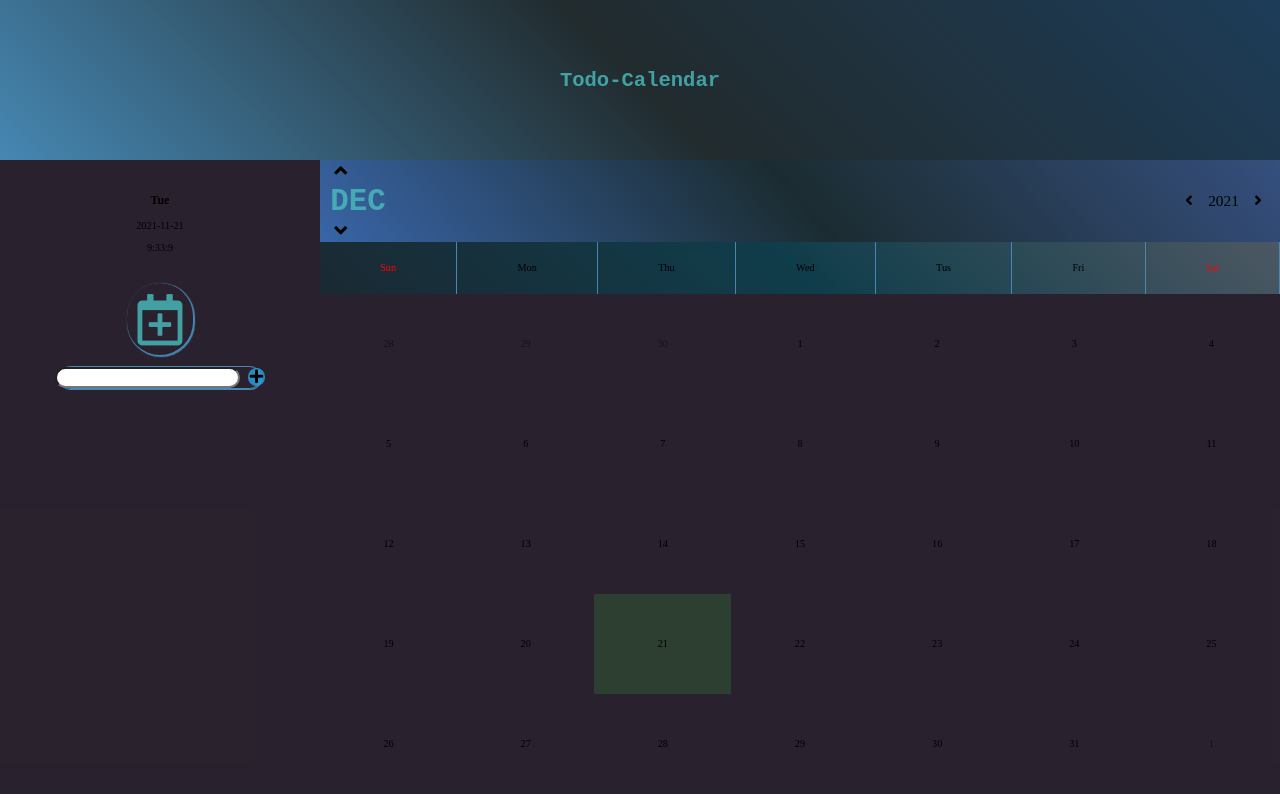
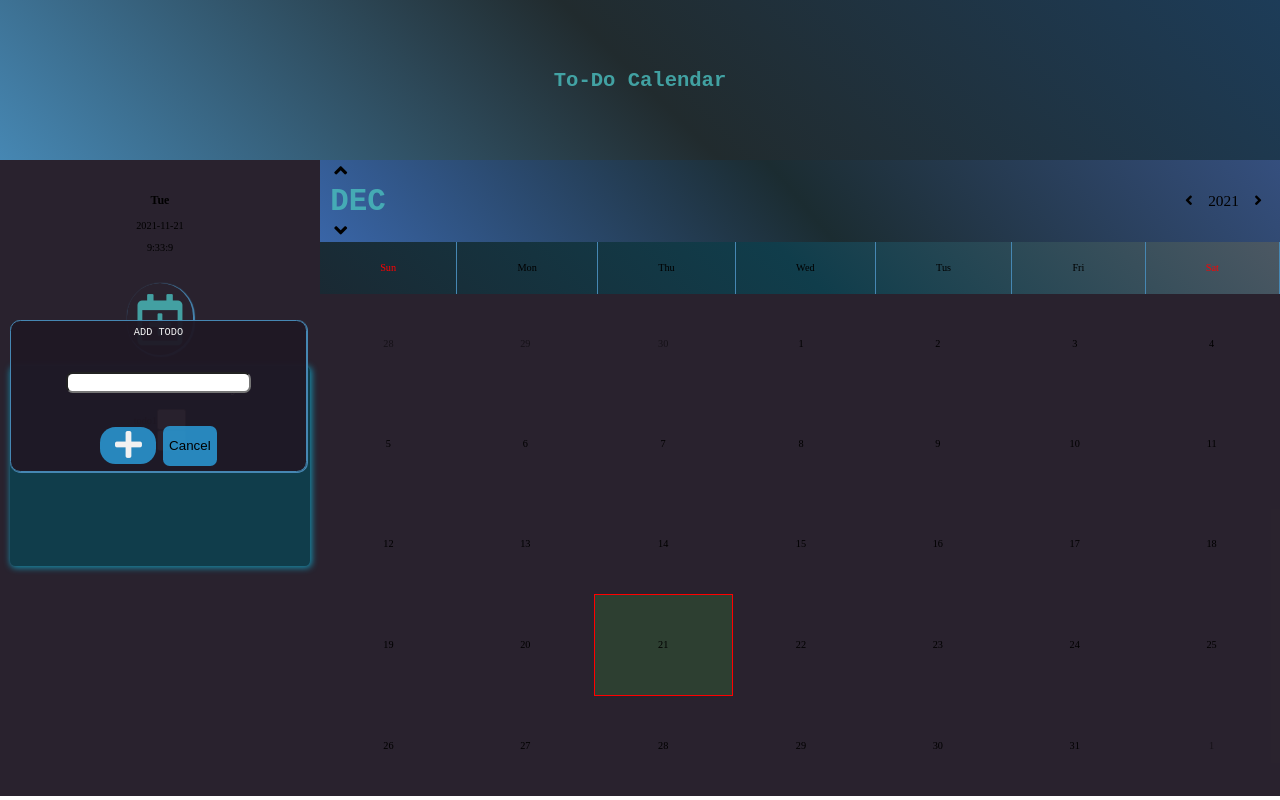
Before and after one commit to hazem-89/Todo-Calendar, a plain HTML site: page index.html in a window 1280 px wide. Both pictures are taken after a click on the icon 159 px from the left and 319 px from the top of the page. Drawn offline with Linux system fonts and the light colour scheme.

Commit message:
calendar fully working and todo list display the tasks for the chosen dy

```diff
--- a/index.html
+++ b/index.html
@@ -9,15 +9,17 @@
     <link rel="stylesheet" href="https://pro.fontawesome.com/releases/v5.10.0/css/all.css"
         integrity="sha384-AYmEC3Yw5cVb3ZcuHtOA93w35dYTsvhLPVnYs9eStHfGJvOvKxVfELGroGkvsg+p" crossorigin="anonymous" />
     <link rel="stylesheet" href="style.css">
+    <script src="./js/global.js"></script>
     <script src="./js/calendar.js"></script>
     <script src="./js/todo.js"></script>
+    <script src="./js/today.js"></script>
     <title>Todo-Calendar</title>
 </head>
 
 <body>
     <header class="header">
         <div class="main-title">
-            <h1 class="title">Todo-Calendar</h1>
+            <h1 class="title">To-Do Calendar</h1>
         </div>
     </header>
     <main class="main-container">
@@ -35,14 +37,21 @@
             <div class="todo-container">
                 <i class="far fa-calendar-plus"></i>
                 <div class="addTodo-container">
-                    <input type="text" class="todo-input">
-                    <i class="fas fa-plus"></i>
+                    <label class="addTodo-title" for="todo">Add Todo</label>
+                    <div class="todoInputs">
+                        <input type="text" class="todo-inp">
+                    </div>
+                    <div class="addTodo-btns">
+                        <i class="fas fa-plus addTodo-btn"></i>
+                        <button class="cancel-add-todo">Cancel</button>
+                    </div>
                 </div>
                 <div class="todo-list-container">
+                    <div class="todo-list-header">
+                        <h2 class="todo-list-title">Your tasks list for today</h2>
+
+                    </div>
                     <ul class="todo-list">
-                        <li></li>
-                        <li></li>
-                        <li></li>
                     </ul>
                 </div>
             </div>
--- a/js/calendar.js
+++ b/js/calendar.js
@@ -1,17 +1,40 @@
-window.addEventListener('load', maine);
+window.addEventListener('load',
+ () => {
+    const todoList = document.querySelector('.todo-list');
+    const monthDays = document.querySelector('.month-days');
+    const currMonthElement = document.querySelector('.cur-month h2');
+    const yearNum = document.querySelector('.cur-year p')
 
     // lList of the months
     const months = ['jan', 'feb', 'mar', 'apr', 'may', 'jun', 'jul', 'aug', 'sep', 'okt', 'nov', 'dec'];
 
-let shownDate;
+    const clickHandler = (dateString) => {
+        const prevSelectedDate = document.querySelector('#l'+ selectedDate);
+        prevSelectedDate.classList.remove('selected');
+        todoList.innerHTML = '';
+        const todos = todoStore[dateString]
+        if (todos) {
+            for (let i = 0; i < todos.length; i++) {
+                const todoItem = document.createElement('li');
+                todoItem.classList.add('todo-item');
+                todoItem.innerText = todos[i];
+                todoList.appendChild(todoItem);
 
-function maine() {
-    renderCalendar(new Date());
-    // displayListOfMonths()
-    addEventListeners()
+                //creat delete button
+                const deleteButton = document.createElement('button');
+                deleteButton.innerHTML = '<i class="far fa-trash"></i>';
+                deleteButton.classList.add('delete-btn');
+                todoItem.appendChild(deleteButton);
+            }
+        }
+        selectedDate = dateString;
+        const currSelectedDate = document.querySelector('#l'+ selectedDate);
+        currSelectedDate.classList.add('selected');
     }
 
+    let shownDate;
     const  renderCalendar = (date) => {
+
         shownDate = date;
         const  month = date.getMonth();
         const  year = date.getFullYear();
@@ -21,71 +44,70 @@ const  renderCalendar = (date) => {
         const numOfDaysInPrevMonth = new Date(year, month, 0).getDate();
         const numOfRows = Math.ceil((numOfDaysInMonth + daysFromPrevMonth) / 7);
         const daysFromNextMonth = numOfRows * 7 - numOfDaysInMonth - daysFromPrevMonth;
-    const today = new Date();
-    const currYear = today.getFullYear();
-    const currMonth = today.getMonth();
-    const currDate = today.getDate();
+
 
         //  find weekends days
-    const dayOfWeek = new Date().getDay();
-    console.log(dayOfWeek);
-    isWeekend = (dayOfWeek === 6) || (dayOfWeek === 0);
-    console.log(isWeekend);
+        // const dayOfWeek = new Date().getDay();
+        // console.log(dayOfWeek);
+        // isWeekend = (dayOfWeek === 6) || (dayOfWeek === 0);
+        // console.log(isWeekend);
 
-    const monthDays = document.querySelector('.month-days');
+
         monthDays.innerHTML = '';
 
         for (let i = 1 - daysFromPrevMonth; i <= numOfDaysInMonth + daysFromNextMonth; i++) {
-        let currDay = document.createElement('div');
+            const currDay = document.createElement('div');
             currDay.classList.add('month-day');
-
+            let dayDate = i;
+            let dayMonth = month;
+            let dayYear = year;
             if (i < 1) {
-            currDay.innerText = numOfDaysInPrevMonth + i;
+                dayMonth = month - 1;
+                if (dayMonth === -1 ) {
+                    dayMonth = 11;
+                    dayYear = year - 1;
+                }
+                dayDate = numOfDaysInPrevMonth + i;
                 currDay.classList.add('prev-month-day');
 
             } else if (i > numOfDaysInMonth) {
-            currDay.innerText = i - numOfDaysInMonth;
+                dayMonth = month + 1;
+                if (dayMonth === 12 ) {
+                    dayMonth = 0;
+                    dayYear = year + 1;
+                }
+                dayDate = i - numOfDaysInMonth;
                 currDay.classList.add('next-month-day');
             }
             else {
-        currDay.innerText = i;
                 currDay.classList.add('cur-month-day');
             }
+            currDay.innerText = dayDate;
+            const dateString = dayYear + '-' + dayMonth + '-' + dayDate;
+            if (dateString === selectedDate) {
+                currDay.classList.add('selected')
+            }
+            currDay.id = 'l' + dateString;
+            currDay.addEventListener('click', () => {
+                clickHandler(dateString);
+            })
             monthDays.appendChild(currDay)
             if (currYear === year && currMonth === month && currDate === i) {
                 currDay.classList.add('today')
             }
-       if (isWeekend) {
-        console.log(isWeekend);
-    }
+        //    if (isWeekend) {
+        //     console.log(isWeekend);
+        // }
         }
 
         // display the current month and current year
         let monthName = months[month] ;
-    const currMonthElement = document.querySelector('.cur-month h2');
-    const yearNum = document.querySelector('.cur-year p')
         currMonthElement.innerText = monthName,
         yearNum.innerText = year;
 
     }
 
-function addEventListeners() {
-    // Display all months
-    // let monthList = document.querySelector('.list-of-months');
-    // document.querySelector('.month-changer').addEventListener('click', () => {
-    //     monthList.classList.add("show")
-    // })
-
-    let monthSelectors = document.querySelectorAll('.month');
-    for (const monthSelector of monthSelectors ) {
-        monthSelector.addEventListener('click', () => {
-            const newMonth = shownDate;
-            newMonth.setMonth(shownDate.getMonth());
-            renderCalendar(newMonth)
-        });
-
-    }
-
+    const  addEventListeners = () => {
 
             // Change between Months
         document.querySelector('.fa-angle-down').addEventListener('click', () => {
@@ -102,7 +124,7 @@ function addEventListeners() {
 
 
 
-    // Change between year
+        // Change between years
         document.querySelector('.fa-angle-right').addEventListener('click', () => {
             const newYear = shownDate
             newYear.setFullYear(shownDate.getFullYear() + 1);
@@ -118,17 +140,14 @@ function addEventListeners() {
             renderCalendar(newYear)
         });
 
-    const todoList = document.querySelector('.todo-list-container');
-    console.log(todoList);
-    const days = document.querySelectorAll('.month-day');
-    console.log(days);
-    for (const day of days) {
-         day.addEventListener('click', () =>{
 
-        todoList.classList.add('show');
-        console.log('.month-day');
-    })
+
+
     }
 
 
+    renderCalendar(new Date());
+    addEventListeners()
+    clickHandler(selectedDate)
 }
+);
--- /dev/null
+++ b/js/global.js
@@ -0,0 +1,10 @@
+const todoStore = {
+['2021-11-21']: ['todo1', 'todo2'],
+['2021-11-20']: ['todo3', 'todo4']
+};
+const today = new Date();
+        const currYear = today.getFullYear();
+        const currMonth = today.getMonth();
+        const currDate = today.getDate();
+
+let selectedDate = currYear + '-' + currMonth + '-' + currDate;
--- /dev/null
+++ b/js/today.js
@@ -0,0 +1,32 @@
+window.addEventListener('load', todayMain);
+
+
+function todayMain() {
+    displayDateAndTime()
+    startClock()
+}
+function displayDateAndTime() {
+    const weekDays = ['Sun', 'Mon', 'Tue', 'Wed', 'Thu', 'Fri', 'Sat'];
+    const dateElement = document.querySelector('.today-title');
+    const timeElement = document.querySelector('.today-date');
+    const date = new Date();
+    const today = date.getDay();
+    const todayDate = date.getFullYear() + '-' + date.getMonth() + '-' + date.getDate();
+    curDay = weekDays[today];
+    dateElement.innerText = curDay;
+    timeElement.innerText = todayDate;
+}
+function startClock() {
+    date = new Date();
+    let hrs = date.getHours();
+    let mins = date.getMinutes();
+    let secs = date.getSeconds();
+    let clock = hrs + ":" + mins + ":" + secs;
+
+    hrs = (hrs < 10) ? "0" + hrs : hrs;
+    mins = (mins < 10) ? "0" + mins : mins;
+    secs = (secs < 10) ? "0" + secs : secs;
+
+    document.querySelector('.today-time').innerHTML = clock;
+    setTimeout(startClock, 1000);
+}
--- a/js/todo.js
+++ b/js/todo.js
@@ -1,57 +1,57 @@
-window.addEventListener('load', todoMAin);
+window.addEventListener('load', () => {
 
 
-function todoMAin() {
-    displayDateAndTime()
-    startClock()
-    todoAddEventListeners()
+/** add a task to the todo list */
+const addTodo = () => {
+    const todoInp = document.querySelector('.todo-inp');
+    const todoList = document.querySelector('.todo-list');
+
+    // Creat todo-list
+    const todoItem = document.createElement('li');
+    todoItem.classList.add('todo-item');
+    todoItem.innerText = todoInp.value;
+    todoList.appendChild(todoItem);
+    // creat delete button
+    const deleteButton = document.createElement('button');
+    deleteButton.innerHTML = '<i class="far fa-trash"></i>';
+    deleteButton.classList.add('delete-btn');
+    todoItem.appendChild(deleteButton);
+    if (!todoStore[selectedDate]) {
+        todoStore[selectedDate] = [];
+    }
+    todoStore[selectedDate].push(todoInp.value);
 }
 
-function displayDateAndTime() {
-    const weekDays = ['Sun', 'Mon', 'Tue', 'Wed', 'Thu', 'Fri', 'Sat'];
-    const dateElement = document.querySelector('.today-title')
-    const timeElement = document.querySelector('.today-date')
-    let date = new Date();
-    let today = date.getDay();
-    let todayDate = date.getFullYear() + '-' + date.getMonth() + '-' + date.getDate();
-    curDay = weekDays[today];
-    dateElement.innerHTML = curDay;
-    timeElement.innerText = todayDate;
-}
-
-function displayTodo() {
 
 
-}
 
-function addTodo() {
-
-}
-
-function showTodoList() {
-
-}
-function startClock() {
-    date = new Date();
-    let hrs = date.getHours();
-    let mins = date.getMinutes();
-    let secs = date.getSeconds();
-    let clock = hrs + ":" + mins + ":" + secs;
-
-    hrs = (hrs < 10) ? "0" + hrs : hrs;
-    mins = (mins < 10) ? "0" + mins : mins;
-    secs = (secs < 10) ? "0" + secs : secs;
-
-    document.querySelector('.today-time').innerHTML = clock;
-    setTimeout(startClock, 1000);
-}
-
-function todoAddEventListeners() {
+/** add eventlisteners for all buttons/ function  */
+const addEventListeners =() => {
+    // display add to todo input
     const addTodoBox = document.querySelector(".addTodo-container")
     document.querySelector('.fa-calendar-plus').addEventListener('click', () =>{
-        addTodoBox.classList.toggle('show');
+        addTodoBox.classList.add('show');
+    })
+
+ // Hide add to todo input
+        document.querySelector('.cancel-add-todo').addEventListener('click', () =>{
+        addTodoBox.classList.remove('show');
+   })
+
+    //add to todo list
+    document.querySelector('.addTodo-btn').addEventListener('click', () =>{
+        const todoInp = document.querySelector('.todo-inp');
+        //add to to-do list
+        addTodo()
+        todoInp.value = '';
+
     })
 
 
+    const x = document.querySelectorAll('.delete-btn');
+    console.log(x);
+    // x.addEventListener('click', deleteTodo, true);
+}
+addEventListeners()
 
-}
+});
--- a/style.css
+++ b/style.css
@@ -56,35 +56,113 @@ body {
     display: flex;
     justify-content: center;
     align-items: center;
+    flex-direction: column;
+    justify-content: space-between;
     border: .1em solid rgb(70, 135, 179);
     box-shadow: .5px .5px .5px .5px rgb(70, 135, 179);
-    border-radius: 5em;
-    margin: 1em auto;
-    width: 200px;
+    border-radius: 1em;
+    width: 23%;
+    height: 150px;
     display: none;
+    position: absolute;
+    top: 40vh;
+    left: 1em;
+    background: var(--dark-background);
+    color: #f1f1f1;
 }
 .addTodo-container.show {
     display: flex;
 }
-.todo-input {
-    border-radius: 5em;
+.addTodo-container label {
+    padding-top: .5em;
+    text-transform: uppercase;
+    font-family: 'Courier New', Courier, monospace;
 }
-.fa-plus {
+.todoInputs {
+    display: flex;
+    justify-content: center;
+    align-items: center;
+}
+
+.date-inp {
+    display: flex;
+    flex-direction: column;
+    width: 30px;
+    font-size: .5em;
+    border: none;
+    height: 4em;
+    margin-left: .5em;
+}
+
+.todo-inp,
+.date-inp  {
+    border-radius: .5em;
+}
+.addTodo-btns {
+    display: flex;
+    justify-content: center;
+    align-items: center;
+    margin-bottom: .5em;
+}
+.cancel-add-todo{
+    height: 3em;
+    margin-left: .5em;
+    border-radius: .5em;
+    border: none;
     background:rgba(43, 159, 221, 0.822);
-    font-size: 1.5em;
-    border-radius: 5em;
+}
+.addTodo-btn {
+    background:rgba(43, 159, 221, 0.822);
+    font-size: 3em;
     padding: .1em;
-    margin-left: .5em;
+    width: 50px;
+    border-radius: .5em;
 }
 .todo-list-container{
     background:rgb(16, 61, 75);
     height: 200px;
-    display: none;
+    /* display: none; */
+    margin-top: 1em;
+    border-radius: .5em;
+    box-shadow: 1px 1px 6px 1px rgb(23, 138, 167);
 }
 .todo-list-container.show{
     display: block;
 }
+.todo-list-header {
+    display: flex;
+    align-items: center;
+    justify-content: center;
+}
+.filter-todo {
+    width: 4em;
+    height: 3em;
+    font-size: 1em;
+    margin-left: .5em;
+    border-radius: 1em;
+}
+.todo-list {
+    margin: 0;
+    padding: 0;
+}
+.todo {
+    display: flex;
+    align-items: center;
+    justify-content: space-between;
+    padding: 1em;
+    list-style: none;
+}
+.todo-list-title {
+    color: #f1f1f1;
+}
 
+.todo-deleted {
+    animation: slide 1s ease-out;
+}
+@keyframes slide {
+    0% { left: 0 }
+    100% {left: -10em}
+}
 /* calendar styling */
 
 .calendar-container{
@@ -98,7 +176,6 @@ body {
     padding: 0 1em;
     background-image: linear-gradient(50deg, rgb(57, 101, 167), rgb(27, 44, 49), rgb(53, 79, 126));
     height: 8em;
-
 }
 
 .cur-month {
@@ -123,24 +200,7 @@ body {
     position: absolute;
     cursor: pointer;
 }
-/* .list-of-months {
-    background: var(--dark-background);
-    position: absolute;
-    top: 20vh; left: 25%;
-    width: 75%;
-    display: grid;
-    grid-template-columns: repeat(4, 1fr);
-    display: none;
-}
-.list-of-months.show{
-    display: grid;
-}
-.list-of-months .month{
-    padding: .75em;
-    color: aqua;
-    margin: auto;
-    text-transform: uppercase;
-} */
+
 
 
 .cur-year {
@@ -186,8 +246,11 @@ body {
     display: flex;
     align-items: center;
     justify-content: center;
-    height:calc(100vh / 8);
+    min-height:calc(100vh / 8);
     cursor: pointer;
+}
+.month-day:hover {
+    background: rgba(102, 196, 247, 0.192);
 }
 .weekend{
     color: red;
@@ -199,3 +262,7 @@ body {
 .month-days .today {
     background-color: rgb(45, 63, 49);
 }
+
+.selected {
+    border: 1px solid red;
+}
```
Lines whose indentation alone changed are shown as unchanged.
